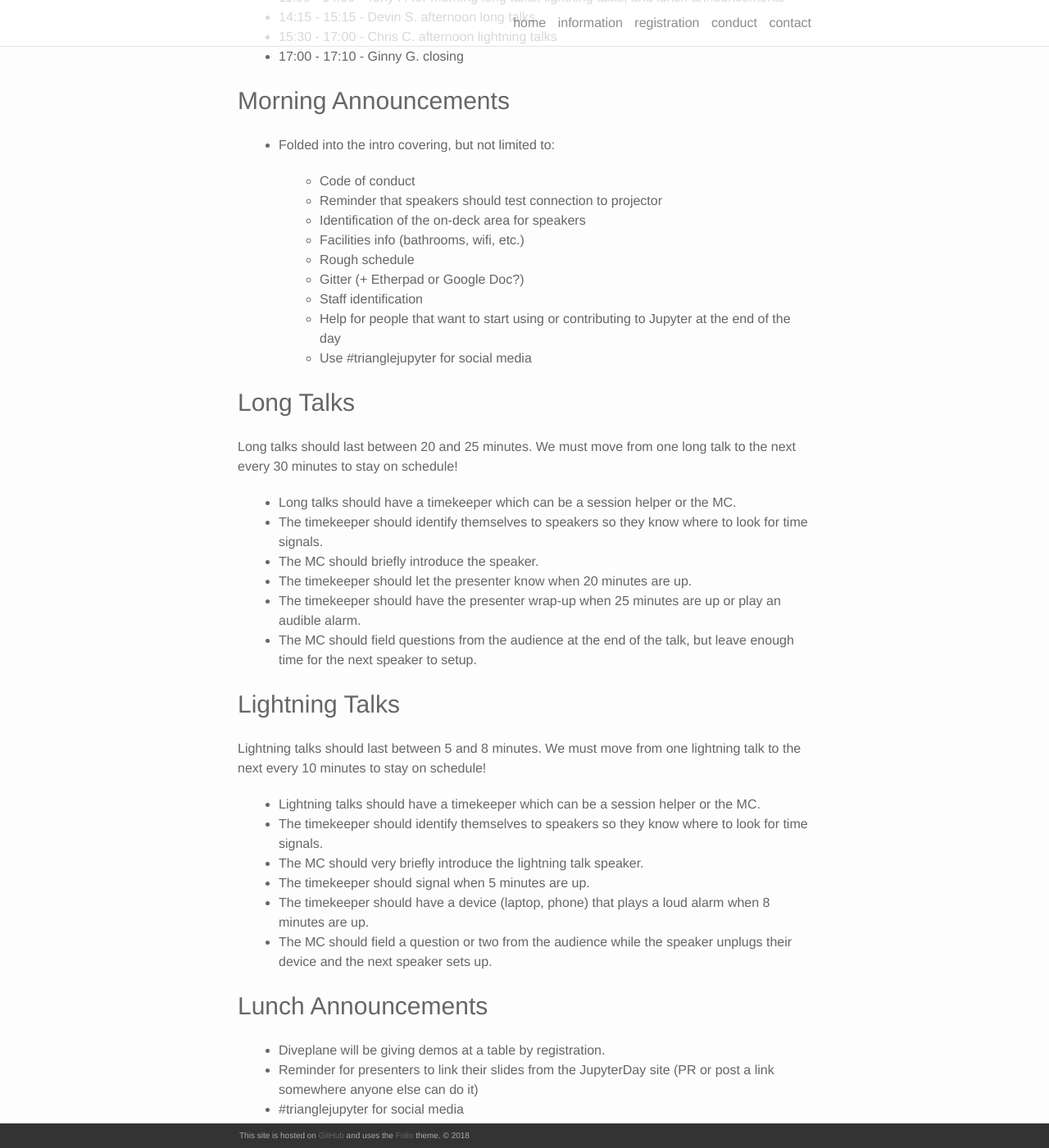
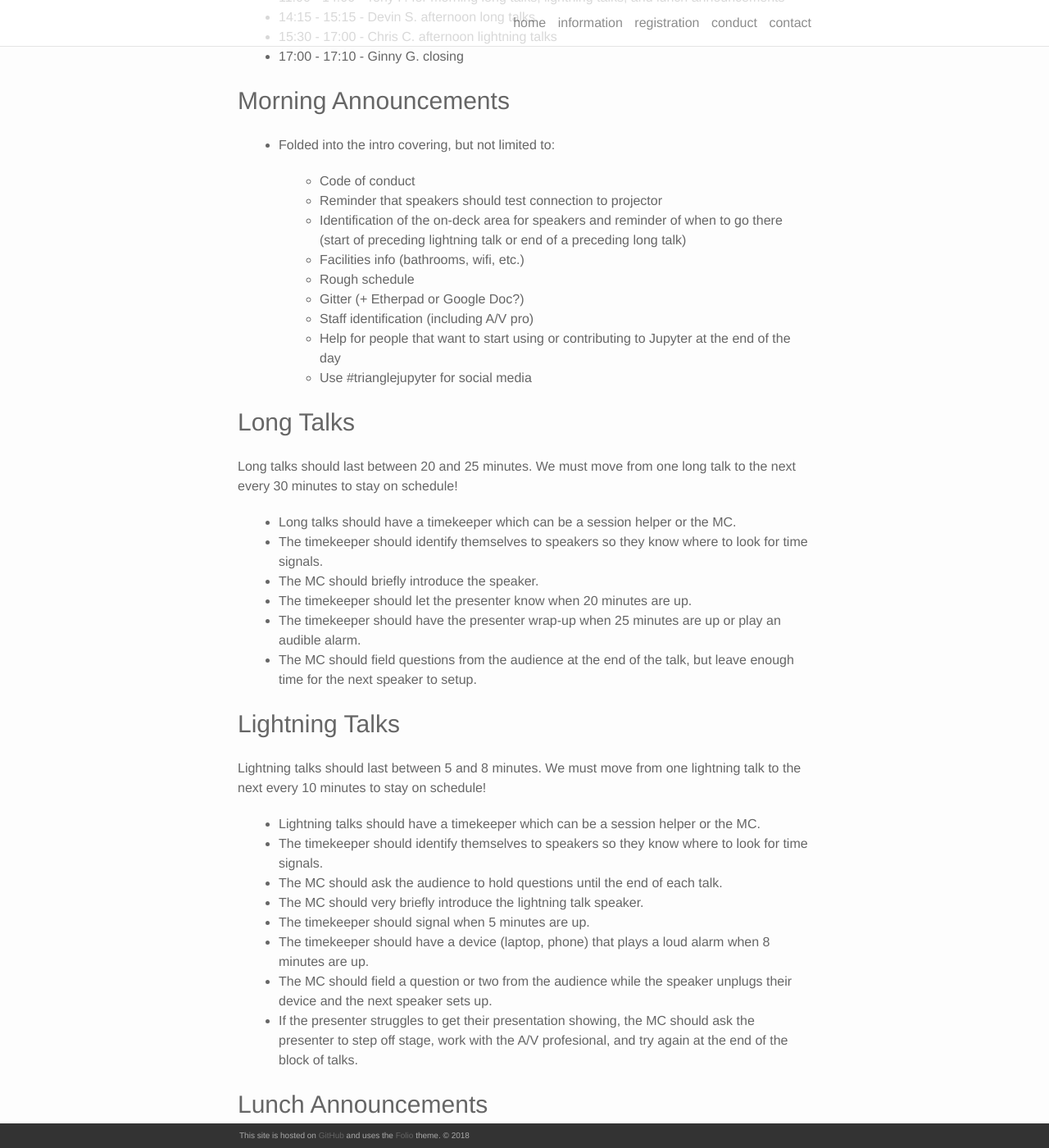
Before and after one commit to bogoli/-folio, a Jekyll site: the page built from logistics/organizers.md, in a window 1280 px wide and 1400 px high, scrolled down 289 px. Shown: the whole window at 82% size. Built offline with Jekyll 4.4.1, drawn with Linux system fonts in a browser that asks for light colours; nearby versions of some CDN libraries; our own code applies the rules of GitHub Pages for plain Markdown files.

Commit message:
Update organizers.md

```diff
--- a/logistics/organizers.md
+++ b/logistics/organizers.md
@@ -14,11 +14,11 @@ Helpfule reminders for day of the event logistics.
 
   * Code of conduct
   * Reminder that speakers should test connection to projector
-  * Identification of the on-deck area for speakers
+  * Identification of the on-deck area for speakers and reminder of when to go there (start of preceding lightning talk or end of a preceding long talk)
   * Facilities info (bathrooms, wifi, etc.)
   * Rough schedule
   * Gitter (+ Etherpad or Google Doc?)
-  * Staff identification
+  * Staff identification (including A/V pro)
   * Help for people that want to start using or contributing to Jupyter at the end of the day
   * Use #trianglejupyter for social media
 
@@ -39,10 +39,12 @@ Lightning talks should last between 5 and 8 minutes. We must move from one light
 
 * Lightning talks should have a timekeeper which can be a session helper or the MC.
 * The timekeeper should identify themselves to speakers so they know where to look for time signals.
+* The MC should ask the audience to hold questions until the end of each talk.
 * The MC should very briefly introduce the lightning talk speaker.
 * The timekeeper should signal when 5 minutes are up.
 * The timekeeper should have a device (laptop, phone) that plays a loud alarm when 8 minutes are up.
 * The MC should field a question or two from the audience while the speaker unplugs their device and the next speaker sets up.
+* If the presenter struggles to get their presentation showing, the MC should ask the presenter to step off stage, work with the A/V profesional, and try again at the end of the block of talks.
 
 ### Lunch Announcements
 
```
